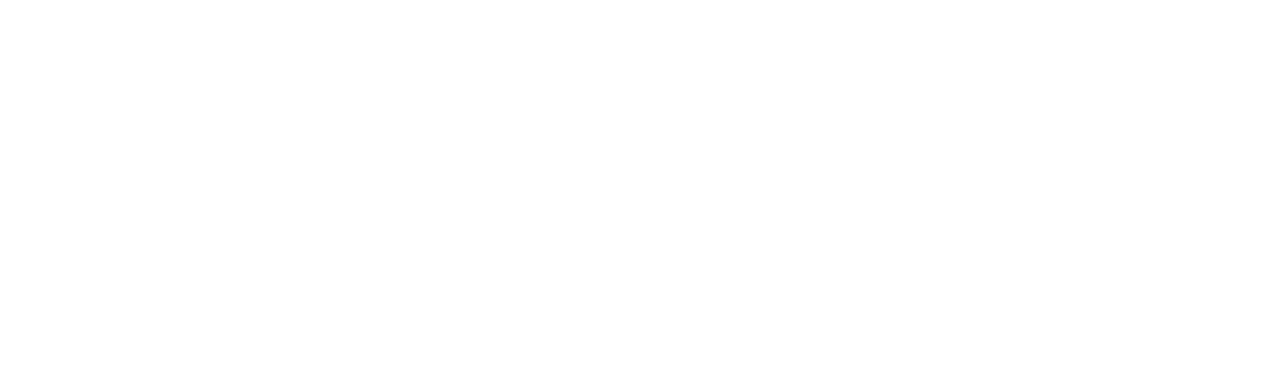
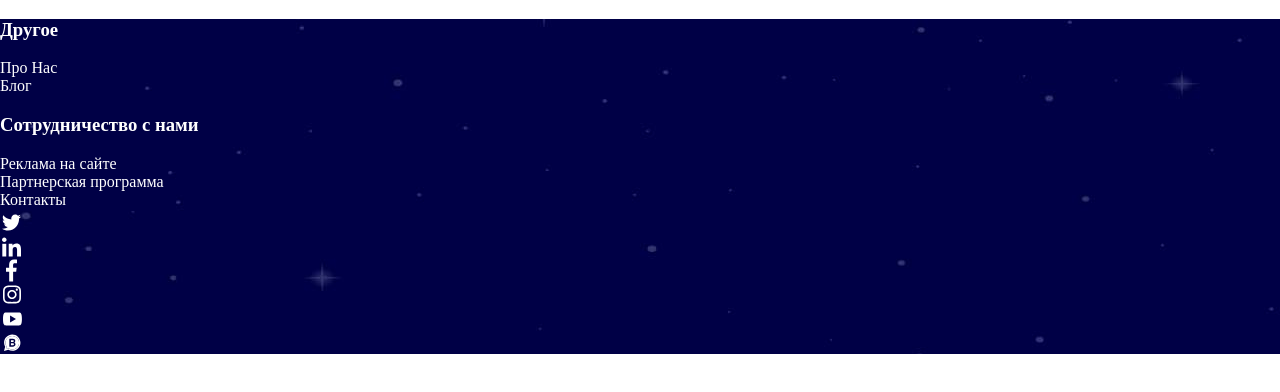
Before and after one commit to YanaHorbachova/test-PM-DT, a React (Create React App) app: page / in a window 1280 px wide. Shown: the top 392 px of the page. Built offline with nearby package versions, Linux system fonts and the light colour scheme.

Commit message:
add Footer

```diff
--- a/src/App.css
+++ b/src/App.css
@@ -1,38 +1,12 @@
-.App {
-  text-align: center;
+body {
+    background-color: #fff;
+    color: #5B5B5B;
+    font-family: Montserrat;
+    font-style: normal;
+  }
+
+ul {
+    list-style: none;
+    padding: 0px;
+    margin: 0px;
 }
-
-.App-logo {
-  height: 40vmin;
-  pointer-events: none;
-}
-
-@media (prefers-reduced-motion: no-preference) {
-  .App-logo {
-    animation: App-logo-spin infinite 20s linear;
-  }
-}
-
-.App-header {
-  background-color: #282c34;
-  min-height: 100vh;
-  display: flex;
-  flex-direction: column;
-  align-items: center;
-  justify-content: center;
-  font-size: calc(10px + 2vmin);
-  color: white;
-}
-
-.App-link {
-  color: #61dafb;
-}
-
-@keyframes App-logo-spin {
-  from {
-    transform: rotate(0deg);
-  }
-  to {
-    transform: rotate(360deg);
-  }
-}
--- a/src/App.js
+++ b/src/App.js
@@ -1,3 +1,5 @@
+import Footer from './components/Footer';
+
 import './App.css';
 
 function App() {
@@ -5,6 +7,8 @@
     <div className="App">
 
 
+      <Footer/>
+
     </div>
   );
 }
--- a/src/components/Footer/Footer.js
+++ b/src/components/Footer/Footer.js
@@ -0,0 +1,64 @@
+import { Mobile, Desktop  } from '../../utils/mediaQuery'
+import {ReactComponent as Twitter} from '../../icon/twitter.svg'
+import {ReactComponent as Linkedin} from '../../icon/linkedin.svg'
+import {ReactComponent as Facebook} from '../../icon/facebook.svg'
+import {ReactComponent as Instagram} from '../../icon/instagram.svg'
+import {ReactComponent as Youtube} from '../../icon/youtube.svg'
+import {ReactComponent as Whatsapp} from '../../icon/whatsapp.svg'
+import s from './Footer.module.css'
+
+
+const Footer = () => {
+    return (
+        <div className={s.Footer}>
+            <div className={s.FooterList}>
+                <div className={s.list}>
+                    <h3 className={s.title}>Другое</h3>
+                    <ul className={s.items}>
+                        <li>Про Нас</li>
+                        <li>Блог</li>
+                    </ul>
+                </div>
+                <div className={s.list}>
+                    <h3 className={s.title}> Сотрудничество с нами </h3>
+                    <ul className={s.items}>
+                        <li>Реклама на сайте</li>
+                        <li>Партнерская программа</li>
+                        <li>Контакты</li>
+                    </ul>
+                </div>
+                <div className={s.SocialList}>
+                    <ul className={s.SocialList}>
+                        <li className={s.SocialItem}><a href=" "><Twitter/></a></li>
+                        <li className={s.SocialItem}><a href=" "><Linkedin/></a></li>
+                        <li className={s.SocialItem}><a href=" "><Facebook/></a></li>
+                        <li className={s.SocialItem}><a href=" "><Instagram/></a></li>
+                        <li className={s.SocialItem}><a href=" "><Youtube/></a></li>
+                        <li className={s.SocialItem}><a href=" "><Whatsapp/></a></li>
+                    </ul>
+                </div>
+            </div>
+            <Desktop>
+                <div className={s.FooterOther}>
+                    <ul>
+                        <li className={s.text}>Privacy Policy</li>
+                        <li className={s.text}>© 2021 All rights reserved</li>
+                        <li className={s.text}>Terms of Use</li>
+                    </ul>
+                </div>
+            </Desktop>
+            <Mobile>
+                <div className={s.FooterOther}>
+                    <ul>
+                        <li className={s.text}>Privacy Policy</li>
+                        <li className={s.text}>Terms of Use</li>
+                        <li className={s.text}>© 2021 All rights reserved</li>
+                    </ul>
+                </div>
+            </Mobile>
+
+
+        </div>
+)};
+
+export default Footer;
--- /dev/null
+++ b/src/components/Footer/Footer.module.css
@@ -0,0 +1,32 @@
+.Footer{
+    background-image: url(../../image/background.jpg);
+    color: #FFFFFF;
+
+}
+.FooterList{
+
+}
+.list{
+
+}
+.title{
+
+}
+.items{
+
+}
+.SocialList{
+
+}
+.SocialItem {
+    width: 24px;
+    height: 24px;
+    align-items: center;
+    cursor: pointer;
+}
+.FooterOther{
+
+}
+.text{
+
+}
--- /dev/null
+++ b/src/components/Footer/index.js
@@ -0,0 +1 @@
+export { default } from './Footer';
--- a/src/index.js
+++ b/src/index.js
@@ -1,8 +1,8 @@
 import React from 'react';
 import ReactDOM from 'react-dom';
+import 'modern-normalize/modern-normalize.css';
 import './index.css';
 import App from './App';
-import 'modern-normalize/modern-normalize.css';
 
 ReactDOM.render(
   <React.StrictMode>
```
Also changed, not shown: src/index.css (line endings or trailing spaces).
